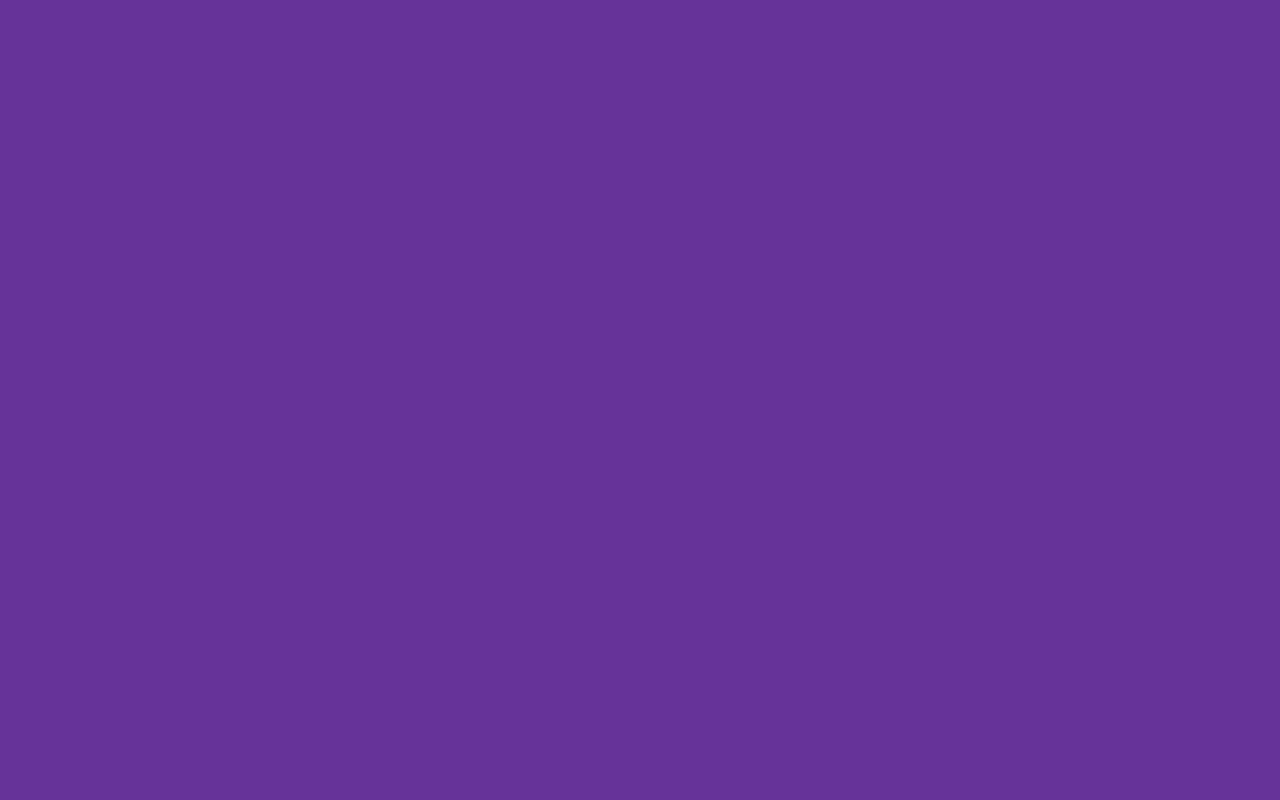
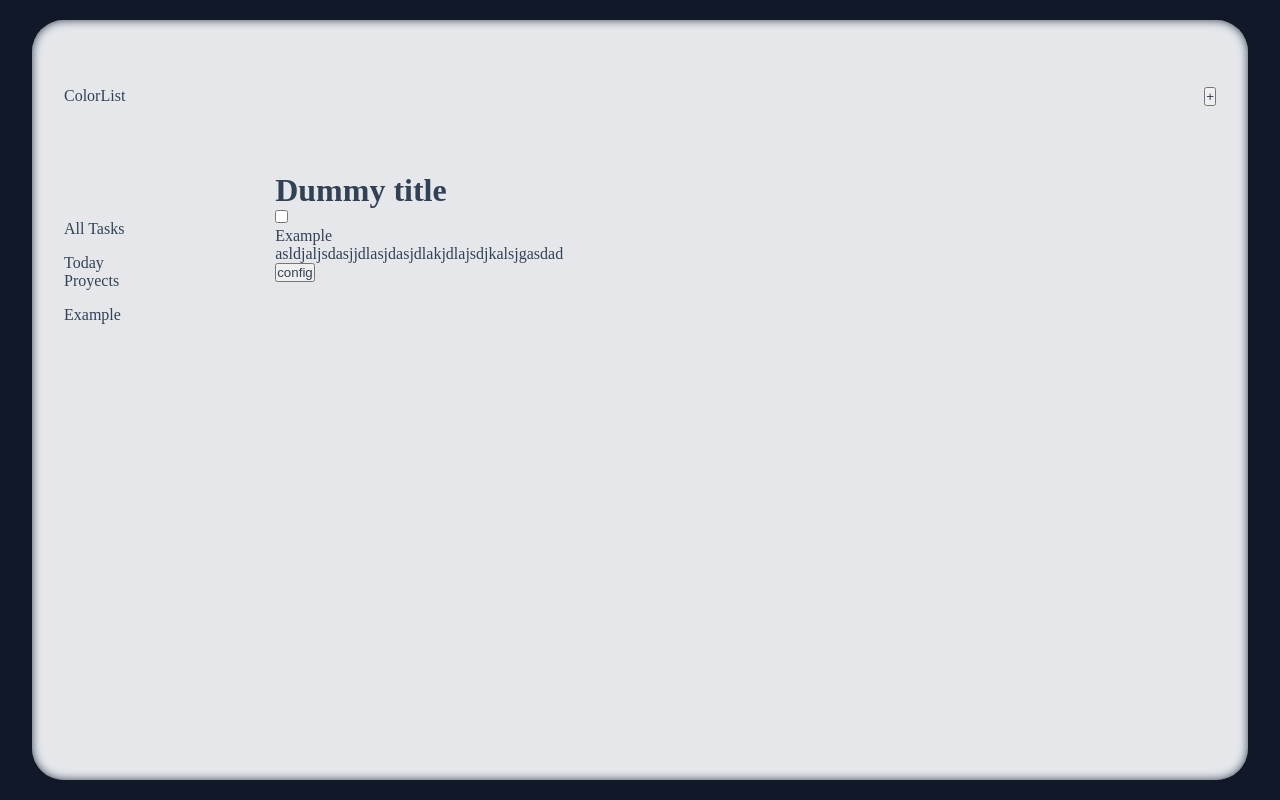
Before and after one commit to benjaAguilar/color-list, a website built with webpack: page src/index.html in a window 1280 px wide. Built offline with nearby package versions, Linux system fonts and the light colour scheme.

Commit message:
added dummy content and arrangement to the proyect

```diff
--- a/src/index.html
+++ b/src/index.html
@@ -6,5 +6,32 @@
     <title>ColorList</title>
 </head>
 <body>
+    <div class="content">
+        <header class="header">
+            <p class="logo">ColorList</p>
+            <button class="addNote">+</button>
+        </header>
+        <div class="sidebar">
+            <ul>
+                <li><a href="#">All Tasks</a></li>
+                <li><a href="#">Today</a></li>
+            </ul>
+            <p>Proyects</p>
+            <ul>
+                <li><a href="#">Example</a></li>
+            </ul>
+        </div>
+        <div class="list-content">
+            <h1 class="title">Dummy title</h1>
+            <div class="tasks-container">
+                <div class="card">
+                    <input type="checkbox">
+                    <p class="card-title">Example</p>
+                    <p class="description">asldjaljsdasjjdlasjdasjdlakjdlajsdjkalsjgasdad</p>
+                    <button class="card-options">config</button>
+                </div>
+            </div>
+        </div>
+    </div>
 </body>
 </html>
--- a/src/styles.css
+++ b/src/styles.css
@@ -1,3 +1,49 @@
+*{
+    margin: 0;
+    padding: 0;
+    list-style: none;
+    text-decoration: none;
+    color: #334155;
+}
+
 body{
-    background-color: rebeccapurple;
+    display: flex;
+    align-items: center;
+    justify-content: center;
+    background-color: #111827;
+    height: 100vh;
+    width: 100vw;
 }
+
+.content{
+    width: 95vw;
+    height: 95vh;
+    display: grid;
+    grid-template-columns: 1fr 4fr;
+    grid-template-rows: 1fr 4fr;
+    border-radius: 2rem;
+    background-color: #e5e7eb;
+    box-shadow: inset 0px 0px 10px #334155;
+
+}
+
+.header{
+    display: grid;
+    grid-template-columns: 1fr 4.5fr;
+    grid-column: 1 / 3;
+    align-items: center;
+    padding: 2rem;
+}
+
+.addNote{
+    justify-self: end;
+}
+
+.sidebar{
+    padding: 2rem;
+
+}
+
+ul li{
+    margin-top: 1rem;
+}
```
Also changed, not shown: dist/index.html, dist/main.js.
